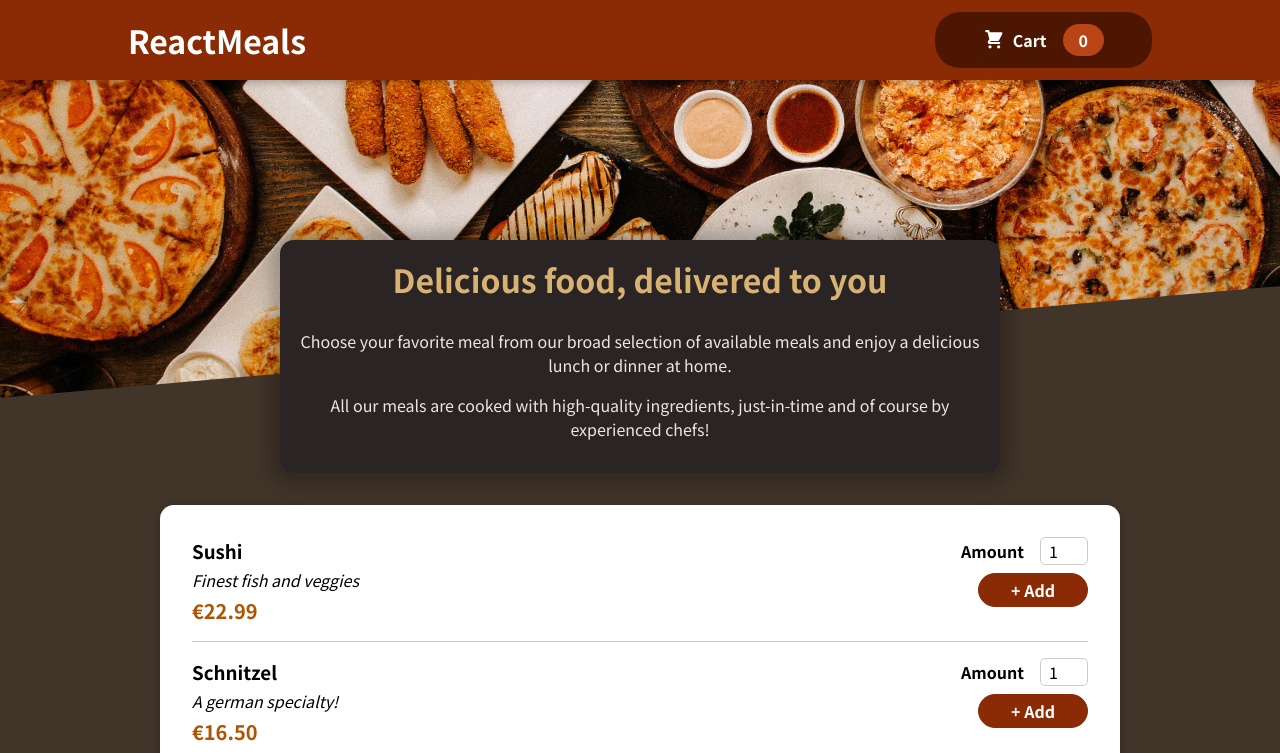
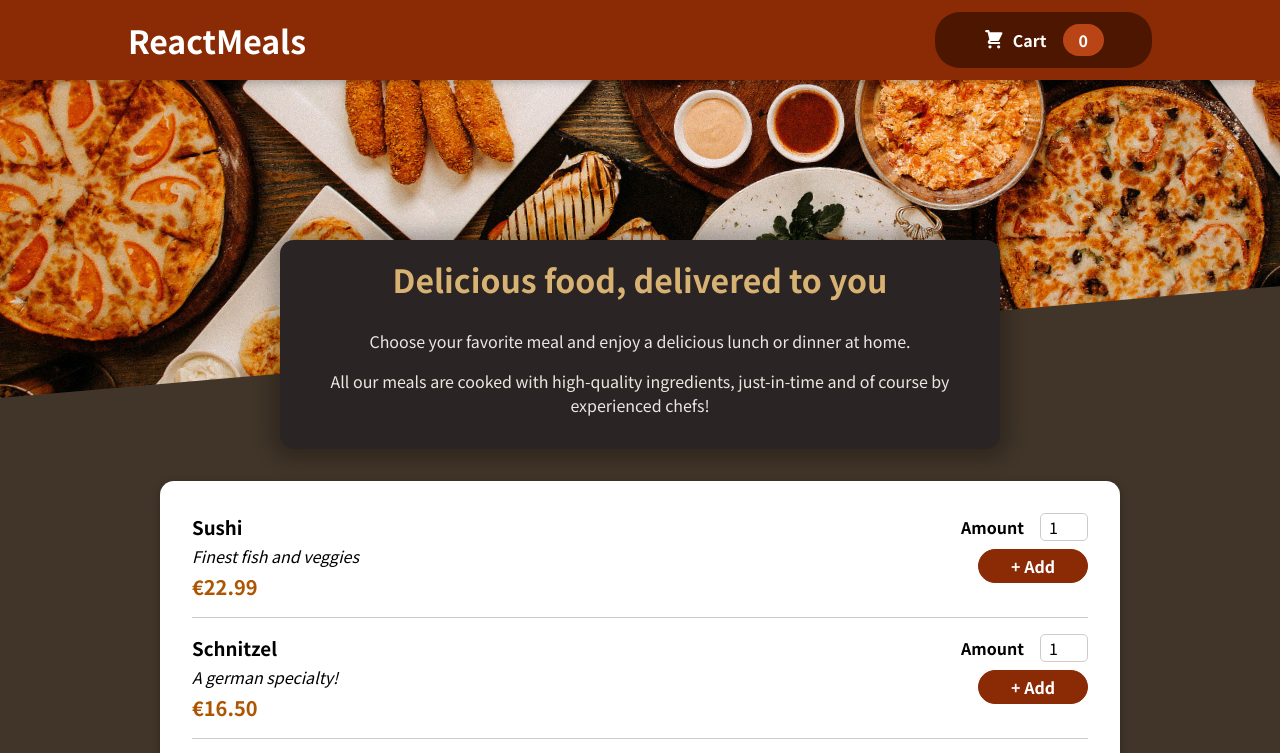
Before and after one commit to dopamine-s/food-order-app, a React (Create React App) app: page / in a window 1280 px wide. Shown: the top 753 px of the page. Built offline with nearby package versions, Linux system fonts and the light colour scheme.

Commit message:
refactoring and meals Summary update

```diff
--- a/src/components/Meals/AvailableMeals.js
+++ b/src/components/Meals/AvailableMeals.js
@@ -1,60 +1,12 @@
-import { DUMMY_MEALS } from "../../dummy-data";
+import { DUMMY_MEALS } from '../../dummy-data';
 // import { useEffect, useState } from "react";
 
-import Card from "../UI/Card";
-import MealItem from "./MealItem/MealItem";
-import classes from './AvailableMeals.module.css'
+import Card from '../UI/Card';
+import MealItem from './MealItem/MealItem';
+import classes from './AvailableMeals.module.css';
 
 const AvailableMeals = () => {
-  // const [meals, setMeals] = useState([]);
-  // const [isLoading, setIsLoading] = useState(true);
-  // const [fetchError, setFetchError] = useState(null);
-
-  // useEffect(() => {
-  //   const fetchMeals = async () => {
-  //     const response = await fetch('https://task-14-http-requests-default-rtdb.europe-west1.firebasedatabase.app/meals.json');
-
-  //     if (!response.ok) {
-  //       throw new Error('Error occurred');
-  //     }
-
-  //     const responseData = await response.json();
-
-  //     const loadedMeals = [];
-
-  //     for (const key in responseData) {
-  //       loadedMeals.push({
-  //         id: key,
-  //         name: responseData[key].name,
-  //         description: responseData[key].description,
-  //         price: responseData[key].price,
-  //       })
-  //     }
-
-  //     setMeals(loadedMeals);
-  //     setIsLoading(false);
-  //   }
-
-  //   fetchMeals().catch((error) => {
-  //     setIsLoading(false);
-  //     setFetchError(error.message);
-  //   });
-  // },[]);
-
-  // if (isLoading) {
-  //   return <section className={classes['meals-loading']}>
-  //     <p>Loading...</p>
-  //   </section>
-  // };
-
-  // if(fetchError) {
-  //   return <section className={classes['meals-error']}>
-  //     <p>{fetchError}</p>
-  //   </section>
-  // }
-
-  const mealsList = DUMMY_MEALS.map(
-    meal =>
+  const mealsList = DUMMY_MEALS.map((meal) => (
     <MealItem
       key={meal.id}
       id={meal.id}
@@ -62,17 +14,15 @@ const AvailableMeals = () => {
       description={meal.description}
       price={meal.price}
     />
-  );
+  ));
 
   return (
     <section className={classes.meals}>
       <Card>
-        <ul>
-          {mealsList}
-        </ul>
+        <ul>{mealsList}</ul>
       </Card>
     </section>
   );
-}
+};
 
 export default AvailableMeals;
--- a/src/components/Meals/MealsSummary.js
+++ b/src/components/Meals/MealsSummary.js
@@ -1,12 +1,11 @@
-import classes from './MealsSummary.module.css'
+import classes from './MealsSummary.module.css';
 
 const MealsSummary = () => {
   return (
     <section className={classes.summary}>
       <h2>Delicious food, delivered to you</h2>
       <p>
-        Choose your favorite meal from our broad selection of available meals
-        and enjoy a delicious lunch or dinner at home.
+        Choose your favorite meal and enjoy a delicious lunch or dinner at home.
       </p>
       <p>
         All our meals are cooked with high-quality ingredients, just-in-time and
```
Lines whose indentation alone changed are shown as unchanged.
